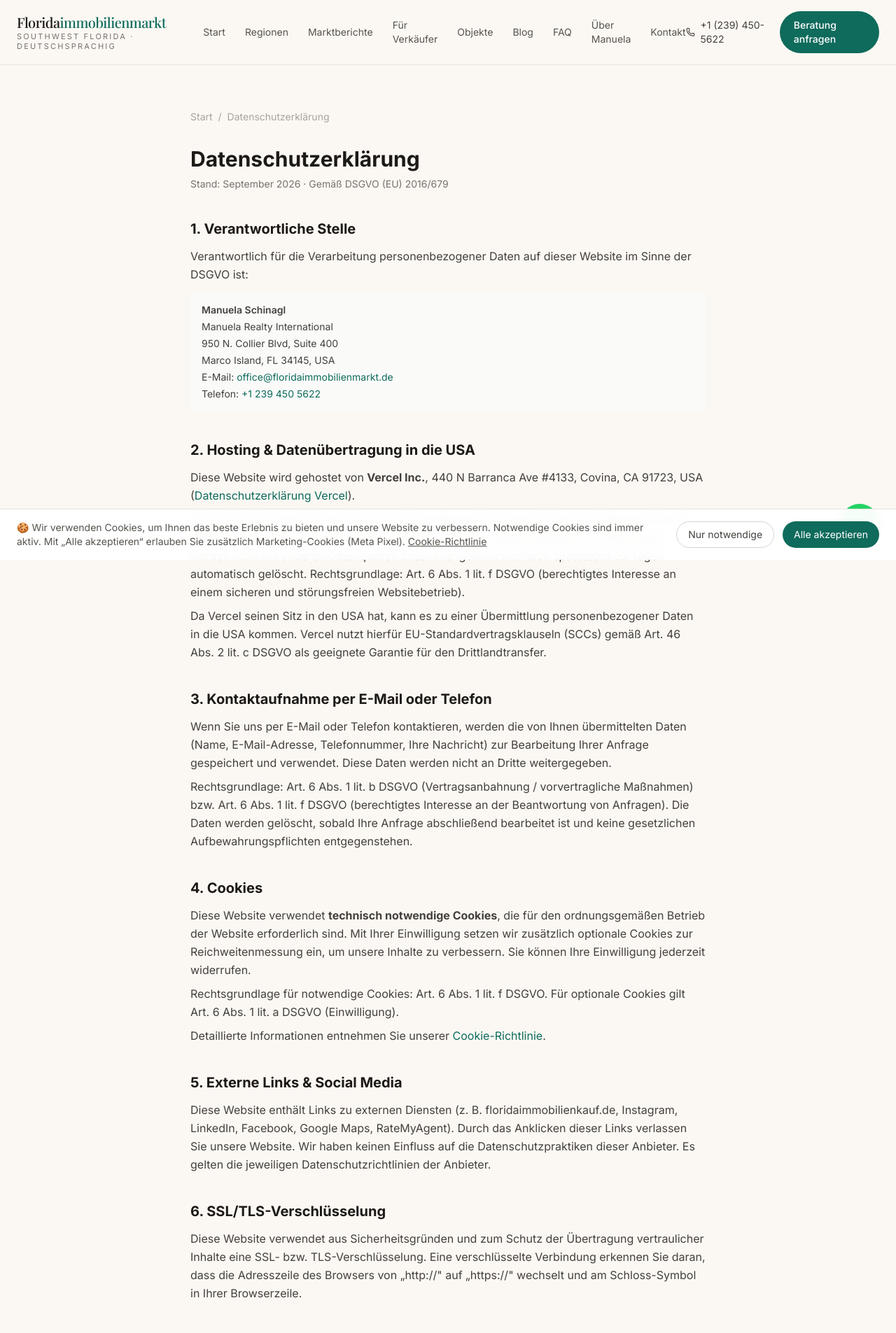
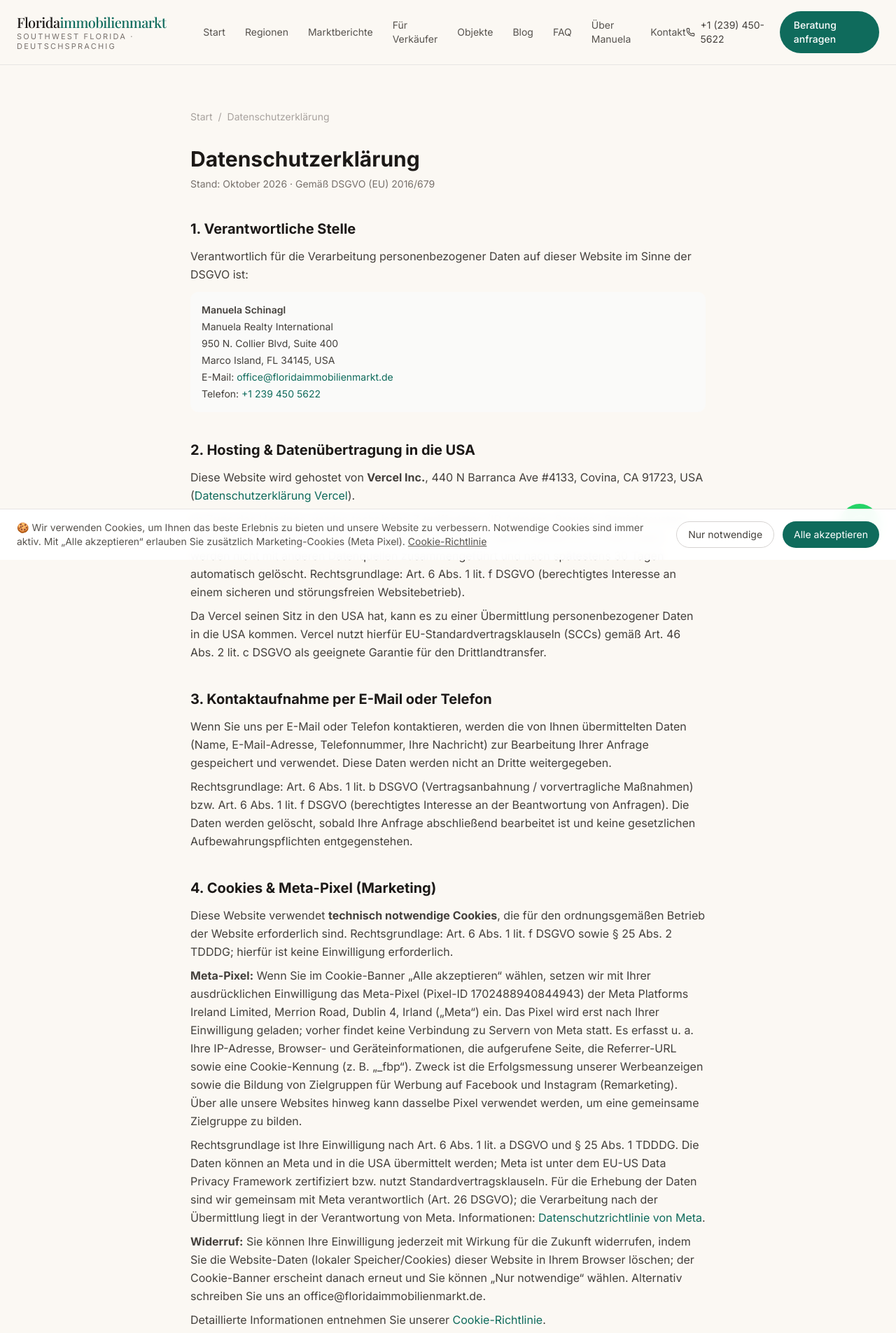
Before and after one commit to manuelarealty-a11y/floridaimmobilienmarkt, a Next.js app: page /datenschutz in a window 1280 px wide. Shown: the top 1905 px of the page at 70% size. Built offline with nearby package versions, Linux system fonts and the light colour scheme.

Commit message:
docs: Datenschutzerklärung – Meta-Pixel (Einwilligung) ergänzt
Co-Authored-By: Claude Sonnet 5.5 <noreply@anthropic.com>

```diff
--- a/app/datenschutz/page.tsx
+++ b/app/datenschutz/page.tsx
@@ -21,7 +21,7 @@ export default function DatenschutzPage() {
       </nav>
 
       <h1 className="text-3xl font-bold text-stone-900 mb-2">Datenschutzerklärung</h1>
-      <p className="text-stone-500 text-sm mb-10">Stand: September 2026 · Gemäß DSGVO (EU) 2016/679</p>
+      <p className="text-stone-500 text-sm mb-10">Stand: Oktober 2026 · Gemäß DSGVO (EU) 2016/679</p>
 
       <div className="space-y-10 text-stone-700 leading-relaxed">
         <section>
@@ -62,12 +62,18 @@ export default function DatenschutzPage() {
         </section>
 
         <section>
-          <h2 className="text-xl font-bold text-stone-900 mb-3">4. Cookies</h2>
+          <h2 className="text-xl font-bold text-stone-900 mb-3">4. Cookies &amp; Meta-Pixel (Marketing)</h2>
           <p>
-            Diese Website verwendet <strong>technisch notwendige Cookies</strong>, die für den ordnungsgemäßen Betrieb der Website erforderlich sind. Mit Ihrer Einwilligung setzen wir zusätzlich optionale Cookies zur Reichweitenmessung ein, um unsere Inhalte zu verbessern. Sie können Ihre Einwilligung jederzeit widerrufen.
+            Diese Website verwendet <strong>technisch notwendige Cookies</strong>, die für den ordnungsgemäßen Betrieb der Website erforderlich sind. Rechtsgrundlage: Art. 6 Abs. 1 lit. f DSGVO sowie § 25 Abs. 2 TDDDG; hierfür ist keine Einwilligung erforderlich.
           </p>
           <p className="mt-2">
-            Rechtsgrundlage für notwendige Cookies: Art. 6 Abs. 1 lit. f DSGVO. Für optionale Cookies gilt Art. 6 Abs. 1 lit. a DSGVO (Einwilligung).
+            <strong>Meta-Pixel:</strong> Wenn Sie im Cookie-Banner „Alle akzeptieren“ wählen, setzen wir mit Ihrer ausdrücklichen Einwilligung das Meta-Pixel (Pixel-ID 1702488940844943) der Meta Platforms Ireland Limited, Merrion Road, Dublin 4, Irland („Meta“) ein. Das Pixel wird erst nach Ihrer Einwilligung geladen; vorher findet keine Verbindung zu Servern von Meta statt. Es erfasst u.&nbsp;a. Ihre IP-Adresse, Browser- und Geräteinformationen, die aufgerufene Seite, die Referrer-URL sowie eine Cookie-Kennung (z.&nbsp;B. „_fbp“). Zweck ist die Erfolgsmessung unserer Werbeanzeigen sowie die Bildung von Zielgruppen für Werbung auf Facebook und Instagram (Remarketing). Über alle unsere Websites hinweg kann dasselbe Pixel verwendet werden, um eine gemeinsame Zielgruppe zu bilden.
+          </p>
+          <p className="mt-2">
+            Rechtsgrundlage ist Ihre Einwilligung nach Art. 6 Abs. 1 lit. a DSGVO und § 25 Abs. 1 TDDDG. Die Daten können an Meta und in die USA übermittelt werden; Meta ist unter dem EU-US Data Privacy Framework zertifiziert bzw. nutzt Standardvertragsklauseln. Für die Erhebung der Daten sind wir gemeinsam mit Meta verantwortlich (Art. 26 DSGVO); die Verarbeitung nach der Übermittlung liegt in der Verantwortung von Meta. Informationen: <a href="https://www.facebook.com/privacy/policy" target="_blank" rel="noopener noreferrer" className="text-[#0f6b5c] hover:underline">Datenschutzrichtlinie von Meta</a>.
+          </p>
+          <p className="mt-2">
+            <strong>Widerruf:</strong> Sie können Ihre Einwilligung jederzeit mit Wirkung für die Zukunft widerrufen, indem Sie die Website-Daten (lokaler Speicher/Cookies) dieser Website in Ihrem Browser löschen; der Cookie-Banner erscheint danach erneut und Sie können „Nur notwendige“ wählen. Alternativ schreiben Sie uns an office@floridaimmobilienmarkt.de.
           </p>
           <p className="mt-2">
             Detaillierte Informationen entnehmen Sie unserer{" "}
@@ -127,7 +133,7 @@ export default function DatenschutzPage() {
         <section>
           <h2 className="text-xl font-bold text-stone-900 mb-3">9. Aktualität dieser Datenschutzerklärung</h2>
           <p>
-            Diese Datenschutzerklärung ist aktuell gültig und hat den Stand September 2026. Durch die Weiterentwicklung unserer Website oder aufgrund geänderter gesetzlicher bzw. behördlicher Vorgaben kann es notwendig werden, diese Datenschutzerklärung zu ändern. Die jeweils aktuelle Version finden Sie stets unter{" "}
+            Diese Datenschutzerklärung ist aktuell gültig und hat den Stand Oktober 2026. Durch die Weiterentwicklung unserer Website oder aufgrund geänderter gesetzlicher bzw. behördlicher Vorgaben kann es notwendig werden, diese Datenschutzerklärung zu ändern. Die jeweils aktuelle Version finden Sie stets unter{" "}
             <a href={`${BASE_URL}/datenschutz`} className="text-[#0f6b5c] hover:underline">floridaimmobilienmarkt.de/datenschutz</a>.
           </p>
         </section>
```
